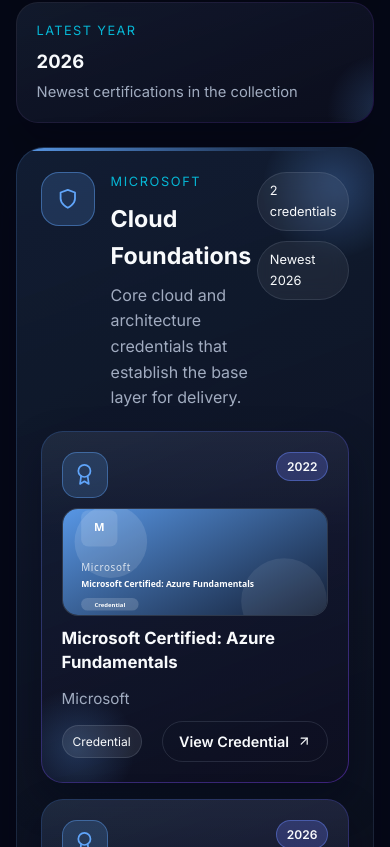
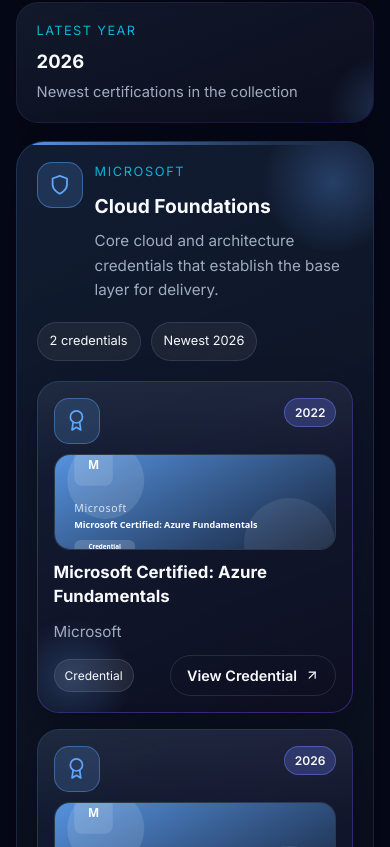
Before and after one commit to RaunakBag/Portfolio, a React (Vite) app: page / in a window 390 px wide. Shown: the part 9457-10304 px from the top of the page. Built offline with nearby package versions, Linux system fonts and the light colour scheme.

Commit message:
certifications render issue fix

```diff
--- a/src/App.css
+++ b/src/App.css
@@ -1678,6 +1678,27 @@
     align-items: flex-start;
     text-align: left;
   }
+
+  .cert-stats {
+    grid-template-columns: 1fr;
+  }
+
+  .cert-group {
+    padding: 20px;
+  }
+
+  .cert-group-header {
+    flex-direction: column;
+    align-items: flex-start;
+  }
+
+  .cert-group-meta {
+    justify-content: flex-start;
+  }
+
+  .cert-card-grid {
+    grid-template-columns: 1fr;
+  }
 }
 
 @media (max-width: 640px) {
@@ -1687,6 +1708,36 @@
 
   .section {
     padding: 90px 0;
+  }
+
+  .certification-shell {
+    gap: 18px;
+  }
+
+  .cert-group-heading {
+    gap: 12px;
+  }
+
+  .cert-group-icon {
+    width: 46px;
+    height: 46px;
+    border-radius: 15px;
+  }
+
+  .cert-group-title {
+    font-size: 1.2rem;
+  }
+
+  .cert-group-summary {
+    font-size: 0.95rem;
+  }
+
+  .cert-card {
+    padding: 16px;
+  }
+
+  .cert-visual {
+    height: 96px;
   }
 
   .profile-image {
--- a/src/components/Certification.jsx
+++ b/src/components/Certification.jsx
@@ -274,7 +274,7 @@
           <div className="cert-groups">
             {certificationGroups.map((group, groupIndex) => (
               <motion.section
-                key={group.title}
+                key={`${group.kicker}-${group.title}-${groupIndex}`}
                 className="cert-group"
                 style={{ '--group-accent': group.accent, '--group-accent-soft': group.accentSoft }}
                 initial={{ opacity: 0, y: 28 }}
--- a/src/components/MotionSection.jsx
+++ b/src/components/MotionSection.jsx
@@ -9,7 +9,7 @@
       className={className}
       initial={{ opacity: 0, y: 44 }}
       whileInView={{ opacity: 1, y: 0 }}
-      viewport={{ once: true, margin: '-48px', amount: 0.12 }}
+      viewport={{ once: true, margin: '-48px', amount: 0.02 }}
       transition={{ duration: 0.68, ease }}
     >
       {children}
```
